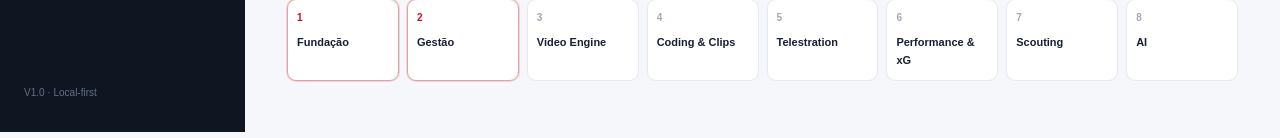
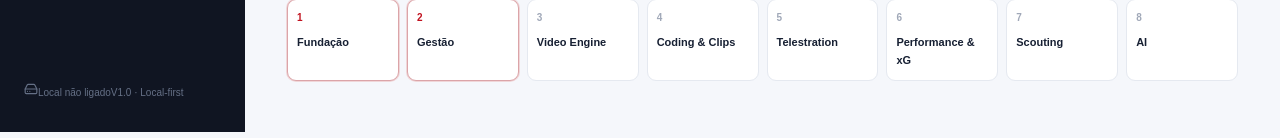
Before and after one commit to AndreBitZ/handball-performance-os, a Next.js app: page / in a window 1280 px wide. Shown: the part 668-806 px from the top of the page. Built offline with nearby package versions, Linux system fonts and the light colour scheme.

Commit message:
feat: show local storage status in app shell

```diff
--- a/app/components/app-shell.tsx
+++ b/app/components/app-shell.tsx
@@ -3,6 +3,7 @@
 import { usePathname } from 'next/navigation'
 import Link from 'next/link'
 import { Activity, CalendarDays, Dumbbell, Gamepad2, Home, Plus, Search, Settings, Shield, Users, Video } from 'lucide-react'
+import StorageIndicator from './storage-indicator'
 
 const nav = [
   { label: 'Dashboard', href: '/', icon: Home },
@@ -30,7 +31,7 @@ export default function AppShell({ children }: { children: React.ReactNode }) {
           return <Link className={active ? 'navItem active' : 'navItem'} href={href} key={label}><Icon size={16}/><span>{label}</span></Link>
         })}
       </nav>
-      <div className="sidebarFooter">V1.0 · Local-first</div>
+      <div className="sidebarFooter"><StorageIndicator /><span>V1.0 · Local-first</span></div>
     </aside>
     <div className="appMain">{children}</div>
   </div>
```
